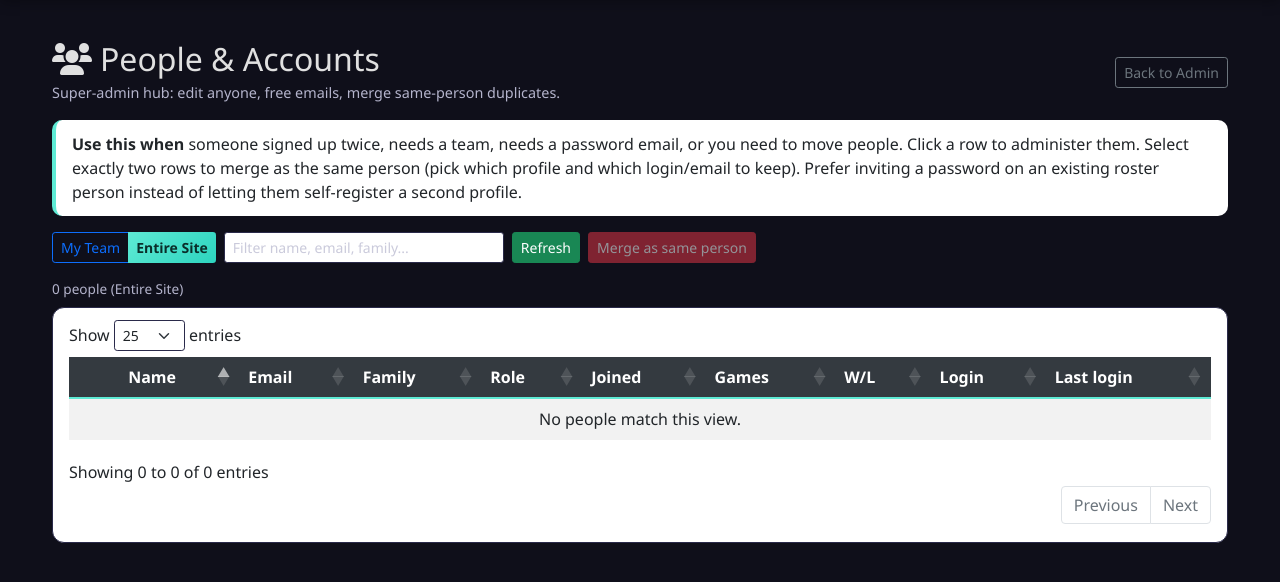
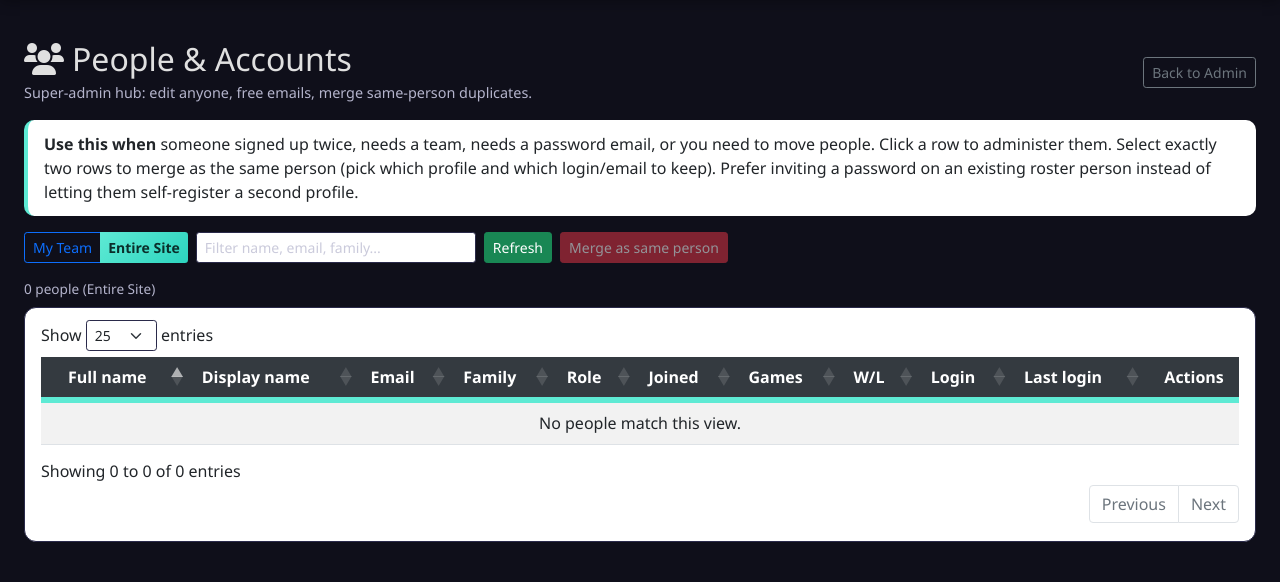
Before and after one commit to randjcoding/difedegames, a Flask app: template app/templates/admin_people.html in a window 1280 px wide. Shown: the part 59-641 px from the top of the page. Run offline with Flask 3, Linux system fonts and the light colour scheme; the template is opened without the code that fills it, so the values that code supplies are empty; parts of the project's set-up code (start-up, migrations or seed data) failed here and were passed over; some libraries are stand-ins or nearby versions.

Commit message:
Improve People Hub layout: full width, sticky header, delete person.
Widen the admin people table, lock the header while scrolling, show full name then display name then email, and add delete/archive from both the row and the administer modal.

Co-authored-by: Cursor <cursoragent@cursor.com>

```diff
--- a/app/templates/admin_people.html
+++ b/app/templates/admin_people.html
@@ -3,7 +3,13 @@
 
 {% block styles %}
 <style>
-  .aph { max-width: 1200px; }
+  /* Full-bleed page for this admin route only */
+  .aph-page {
+    width: 100%;
+    max-width: none;
+    padding-left: 0.75rem;
+    padding-right: 0.75rem;
+  }
   .aph-help {
     background: var(--df-card, #fff); color: var(--df-text-card, #212529);
     border-radius: 10px; padding: 0.75rem 1rem; margin-bottom: 1rem;
@@ -23,16 +29,27 @@
   .aph-panel table.dataTable tbody td {
     color: #212529 !important;
   }
-  .aph-panel table.dataTable thead th {
+  .aph-panel table.dataTable thead th,
+  .aph-panel .dataTables_scrollHead table.dataTable thead th {
     background: #343a40 !important;
     color: #fff !important;
+    border-bottom: 2px solid var(--df-accent, #0d6efd) !important;
+    position: sticky;
+    top: 0;
+    z-index: 3;
+  }
+  .aph-panel .dataTables_scrollBody {
+    border-bottom: 1px solid #dee2e6;
+  }
+  .aph-panel .dataTables_scrollHead {
     border-bottom: 2px solid var(--df-accent, #0d6efd) !important;
   }
   .aph-panel table.dataTable tbody tr:nth-child(odd) { background: #fff !important; }
   .aph-panel table.dataTable tbody tr:nth-child(even) { background: #f8f9fa !important; }
   .aph-panel table.dataTable tbody tr.aph-selected { background: #e7f1ff !important; }
   .aph-panel table.dataTable tbody tr { cursor: pointer; }
-  .aph-panel table.dataTable tbody tr td:first-child { cursor: default; }
+  .aph-panel table.dataTable tbody tr td:first-child,
+  .aph-panel table.dataTable tbody tr td:last-child { cursor: default; }
   .aph-toolbar .btn { white-space: nowrap; }
   #mergeTwoBtn:disabled { opacity: 0.55; }
   .aph-section {
@@ -55,15 +72,19 @@
     padding: 0.75rem; background: #f8f9fa; color: #212529; height: 100%;
   }
   .aph-merge-card.chosen { border-color: var(--df-accent, #0d6efd); box-shadow: 0 0 0 2px rgba(13,110,253,0.2); }
+  .aph-fullname-col { font-weight: 600; white-space: nowrap; }
+  .aph-display-col { color: #495057; white-space: nowrap; }
+  .aph-email-col { word-break: break-all; }
   @media (max-width: 767.98px) {
     .aph-panel { padding: 0.5rem; }
     .aph-panel table.dataTable { font-size: 0.8rem; }
+    .aph-fullname-col, .aph-display-col { white-space: normal; }
   }
 </style>
 {% endblock %}
 
 {% block content %}
-<div class="container py-3 aph">
+<div class="container-fluid py-3 aph-page">
   <div class="d-flex flex-wrap justify-content-between align-items-center gap-2 mb-3">
     <div>
       <h2 class="page-heading mb-1"><i class="fas fa-users me-2"></i>People &amp; Accounts</h2>
@@ -98,12 +119,12 @@
   <div id="peopleStatus" class="text-muted mb-2" style="font-size:0.85rem;">Loading...</div>
 
   <div class="aph-panel">
-    <div class="table-responsive">
     <table id="peopleTable" class="table table-striped table-hover w-100" style="color:#212529;">
       <thead>
         <tr>
           <th style="width:2.2rem;"></th>
-            <th>Name</th>
+          <th>Full name</th>
+          <th>Display name</th>
           <th>Email</th>
           <th>Family</th>
           <th>Role</th>
@@ -112,11 +133,11 @@
           <th>W/L</th>
           <th>Login</th>
           <th>Last login</th>
+          <th style="width:5.5rem;">Actions</th>
         </tr>
       </thead>
       <tbody></tbody>
     </table>
-    </div>
   </div>
 </div>
 
@@ -200,13 +221,24 @@
           </div>
         </div>
 
-        <div class="aph-section mb-0">
+        <div class="aph-section">
           <h6>Same person / merge</h6>
           <p class="small text-muted mb-2">
             If this person also exists as another row, select both in the table and use Merge, or pick the other person here.
           </p>
           <div class="aph-modal-actions">
             <button type="button" class="btn btn-outline-danger btn-sm" id="apMergePick">Merge with another person</button>
+          </div>
+        </div>
+
+        <div class="aph-section mb-0">
+          <h6>Delete person</h6>
+          <p class="small text-muted mb-2">
+            Archives this person (hides them from lists). Game history stays. If they have a login, it is removed so the email is free.
+            You can reinstate an archived person later from Admin → Edit Player Details.
+          </p>
+          <div class="aph-modal-actions">
+            <button type="button" class="btn btn-danger btn-sm" id="apDeletePerson">Delete person</button>
           </div>
         </div>
       </div>
@@ -436,8 +468,8 @@
       _id: p.id,
       _raw: p,
       check: '',
-      name: p.display_name || '',
-      legal: ((p.first_name || '') + ' ' + (p.last_name || '')).trim(),
+      full_name: ((p.first_name || '') + ' ' + (p.last_name || '')).trim(),
+      display_name: p.display_name || '',
       email: p.email || '',
       family: p.family_name || 'No family',
       role: p.role_label || '',
@@ -445,7 +477,8 @@
       games: p.games || 0,
       wl: (p.wins || 0) + ' / ' + (p.losses || 0),
       login: p.login_status || 'None',
-      last: fmtDate(p.last_login)
+      last: fmtDate(p.last_login),
+      actions: ''
     };
   }
 
@@ -474,31 +507,52 @@
           }
         },
         {
-          data: 'name',
-          render: function(d, _t, row) {
-            return '<div style="font-weight:600;">' + esc(d) + '</div>'
-              + '<div class="small text-muted">' + esc(row.legal) + '</div>';
-          }
+          data: 'full_name',
+          className: 'aph-fullname-col',
+          render: function(d) { return esc(d); }
         },
-        { data: 'email', defaultContent: '' },
+        {
+          data: 'display_name',
+          className: 'aph-display-col',
+          render: function(d) { return esc(d); }
+        },
+        {
+          data: 'email',
+          className: 'aph-email-col',
+          defaultContent: '',
+          render: function(d) { return esc(d); }
+        },
         { data: 'family' },
         { data: 'role' },
         { data: 'joined' },
         { data: 'games' },
         { data: 'wl' },
         { data: 'login' },
-        { data: 'last' }
+        { data: 'last' },
+        {
+          data: 'actions',
+          orderable: false,
+          searchable: false,
+          className: 'text-center',
+          render: function(_d, _t, row) {
+            return '<button type="button" class="btn btn-sm btn-outline-danger aph-delete-btn" data-id="'
+              + row._id + '" title="Delete person">Delete</button>';
+          }
+        }
       ],
       order: [[1, 'asc']],
       pageLength: 25,
       lengthMenu: [[10, 25, 50, 100, -1], [10, 25, 50, 100, 'All']],
       dom: 'lrtip',
       autoWidth: false,
+      scrollY: 'calc(100vh - 290px)',
+      scrollX: true,
+      scrollCollapse: true,
       language: { emptyTable: 'No people match this view.' }
     });
 
     $('#peopleTable tbody').on('click', 'tr', function(e) {
-      if ($(e.target).closest('.aph-check').length) return;
+      if ($(e.target).closest('.aph-check, .aph-delete-btn').length) return;
       var d = peopleTable.row(this).data();
       if (!d) return;
       openAdminModal(d._id);
@@ -511,6 +565,61 @@
       else selected.delete(id);
       syncRowHighlight();
     });
+
+    $('#peopleTable tbody').on('click', '.aph-delete-btn', function(e) {
+      e.stopPropagation();
+      var id = parseInt(this.getAttribute('data-id'), 10);
+      deletePerson(id);
+    });
+  }
+
+  function deletePerson(id) {
+    var p = peopleById[id];
+    if (!p) return;
+    var label = ((p.first_name || '') + ' ' + (p.last_name || '')).trim() || p.display_name || 'this person';
+    var extra = p.user_id
+      ? ' Their login will also be removed so the email address is free.'
+      : '';
+    AppModal.confirm(
+      'Delete person',
+      'Archive ' + label + '?' + extra
+        + ' Game history is kept. You can reinstate them later from Admin → Edit Player Details (Archived).',
+      function() {
+        postJson('/api/players/' + id + '/archive', {
+          reason: 'Deleted from People Hub'
+        }).then(function(archRes) {
+          if (!archRes.ok) {
+            AppModal.error('Error', archRes.j.error || 'Could not delete person.');
+            return null;
+          }
+          if (!p.user_id) return archRes;
+          return postJson('/auth/admin/users/' + p.user_id + '/delete', {}).then(function(loginRes) {
+            if (!loginRes.ok) {
+              return {
+                ok: true,
+                j: {
+                  message: (archRes.j.message || 'Person archived.')
+                    + ' Login could not be removed: ' + (loginRes.j.error || 'unknown error')
+                }
+              };
+            }
+            return {
+              ok: true,
+              j: { message: 'Person archived and login removed. Email is free if you need it elsewhere.' }
+            };
+          });
+        }).then(function(res) {
+          if (!res) return;
+          var modalEl = document.getElementById('adminPersonModal');
+          var modal = bootstrap.Modal.getInstance(modalEl);
+          if (modal) modal.hide();
+          AppModal.success('Deleted', res.j.message || 'Person archived.');
+          selected.delete(id);
+          loadPeople();
+        });
+      },
+      { confirmText: 'Delete person', cancelText: 'Cancel' }
+    );
   }
 
   function openAdminModal(id) {
@@ -795,6 +904,11 @@
     new bootstrap.Modal(document.getElementById('mergePickModal')).show();
   };
 
+  document.getElementById('apDeletePerson').onclick = function() {
+    if (!currentId) return;
+    deletePerson(currentId);
+  };
+
   document.getElementById('mergePickContinue').onclick = function() {
     var other = parseInt(document.getElementById('mergeDupSelect').value, 10);
     bootstrap.Modal.getInstance(document.getElementById('mergePickModal')).hide();
```
Also changed, not shown: tests/smoke_test.py (+8 -0 lines). Lines whose indentation alone changed are shown as unchanged.
